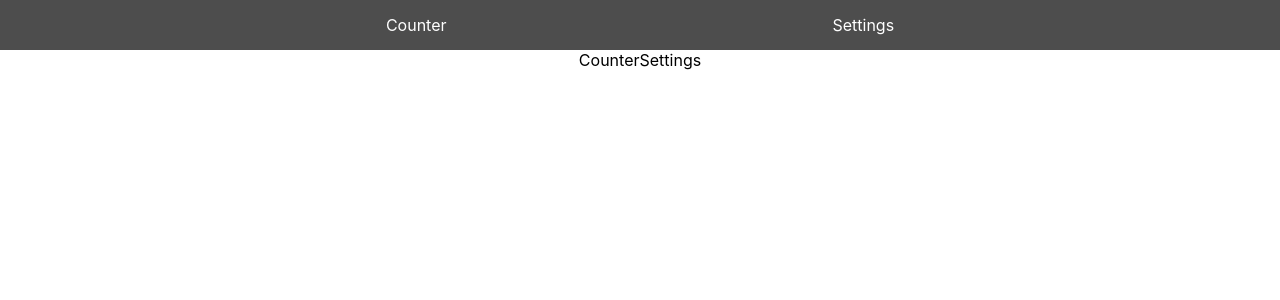
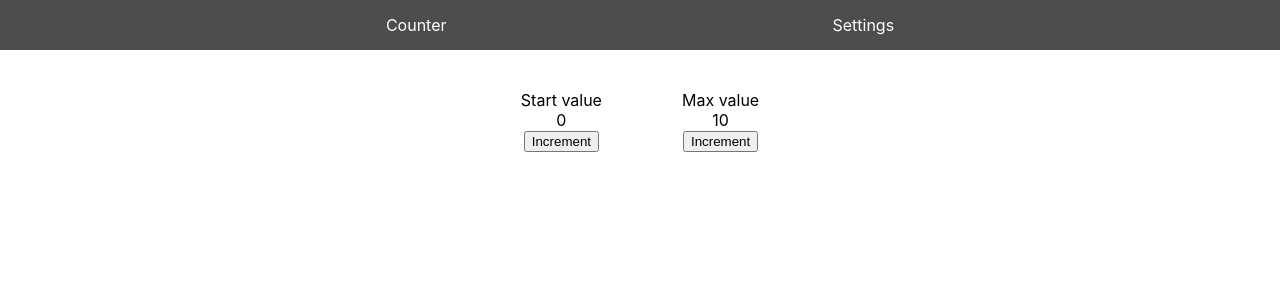
Before and after one commit to Tatiana-256/counter-ts, a React (Create React App) app: page /#/settings in a window 1280 px wide. Shown: the top 300 px of the page. Built offline with nearby package versions, Linux system fonts and the light colour scheme; no server answers.

Commit message:
add routing, add counter-settings component, add BLL (set reducer with thunk-creators) for counter Settings.

```diff
--- a/src/App.tsx
+++ b/src/App.tsx
@@ -6,27 +6,23 @@ import {AppStateType} from "./redux-store(BLL)/store";
 import NavigationMenu from './components(UI)/header/NavMenu';
 import Counter from "./components(UI)/counter/Counter";
 import CounterSettings from "./components(UI)/counterSettings/CounterSettings";
-import {Route} from 'react-router-dom';
+import {Route, Switch, Redirect} from 'react-router-dom';
 
 
-type PropsType = {
-    value: number,
-}
+type PropsType = {}
 
 const App = (props: PropsType) => {
     return (
         <div className="App">
             <NavigationMenu/>
-            <Route exact path="/counter" component={Counter}/>
-            <Route exact path="/settings" component={CounterSettings}/>
+            <Switch>
+                <Route path="/counter" component={Counter}/>
+                <Route path="/settings" component={CounterSettings}/>
+                <Redirect exact path="/" to={"/counter"}/>
+                <Route path="*" render={() => <div>404 Not found</div>}/>
+            </Switch>
         </div>
     );
 }
 
-const mapStateToProps = (state: AppStateType) => {
-    return {
-        value: state.count.value
-    }
-}
-
-export default connect(mapStateToProps)(App);
+export default App;
--- a/src/components(UI)/counter/Counter.tsx
+++ b/src/components(UI)/counter/Counter.tsx
@@ -2,6 +2,7 @@ import React, {useEffect} from 'react';
 import {useSelector, useDispatch} from 'react-redux';
 import {AppStateType} from '../../redux-store(BLL)/store';
 import {incrementCounterValue, setCounterValue} from '../../redux-store(BLL)/counterReducer';
+import styles from "../counterSettings/CounterSettings.module.css";
 
 
 type PropsType = {}
@@ -19,7 +20,7 @@ const Counter = (props: PropsType) => {
     }
 
     return (
-        <div>
+        <div className={styles.setting}>
             <div>Counter</div>
             <div>{value}</div>
             <button onClick={increment}>Increment</button>
--- /dev/null
+++ b/src/components(UI)/counterSettings/CounterSettings.module.css
@@ -0,0 +1,9 @@
+.container{
+    display: flex;
+    justify-content: center;
+}
+
+
+.setting{
+    padding: 40px;
+}
--- a/src/components(UI)/counterSettings/CounterSettings.tsx
+++ b/src/components(UI)/counterSettings/CounterSettings.tsx
@@ -1,15 +1,50 @@
-import React from 'react';
+import React, {useEffect} from 'react';
+import styles from './CounterSettings.module.css'
+import {AppStateType} from "../../redux-store(BLL)/store";
+import {useSelector, useDispatch} from 'react-redux';
+import {
+    incrementCounterMaxValue,
+    setCounterSettings,
+    incrementCounterStartValue
+} from "../../redux-store(BLL)/settingsReducer";
+
+type PropsType = {}
+
+const CounterSettings = (props: PropsType) => {
+    const maxValue = useSelector<AppStateType, number>(state => state.settings.maxValue)
+    const startValue = useSelector<AppStateType, number>(state => state.settings.startValue)
+
+    const dispatch = useDispatch()
+
+    useEffect(() => {
+        dispatch(setCounterSettings())
+    }, [])
+
+    const incrementMaxValue = () => {
+        dispatch(incrementCounterMaxValue(maxValue + 1))
+    }
+    const incrementStartValue = () => {
+        dispatch(incrementCounterStartValue(startValue + 1))
+    }
 
 
-
-type PropsType = {
-
-}
-
-const CounterSettings = (props: PropsType) => {
-    return (
-        <div >
-            CounterSettings
+    return (<div className={styles.container}>
+            <div className={styles.setting}>
+                <div>Start value</div>
+                <div>
+                    <div>{startValue}</div>
+                    <button onClick={incrementStartValue}>Increment</button>
+                </div>
+            </div>
+            <div className={styles.setting}>
+                <div>Max value</div>
+                <div>
+                    <div>{maxValue}</div>
+                    <button onClick={incrementMaxValue}>
+                        Increment
+                    </button>
+                </div>
+            </div>
         </div>
     );
 }
--- a/src/redux-store(BLL)/settingsReducer.tsx
+++ b/src/redux-store(BLL)/settingsReducer.tsx
@@ -1,19 +1,24 @@
-import {InferActionsTypes} from "./store";
+import {baseThunkType, InferActionsTypes} from "./store";
+import {counterServiceAPI} from "../api(DAL)/api";
 
 type initialStateType = typeof initialState
 
 const initialState = {
-    maxValue: 0,
+    maxValue: 10,
     startValue: 0
 }
 
 
 export const settingsReducer = (state = initialState, action: ActionsType): initialStateType => {
     switch (action.type) {
-        // case "INCREMENT_VALUE":
-        //     return {
-        //         value: state.value + 1
-        //     }
+        case "COUNTER-SETTINGS/SET_MAX_VALUE":
+            return {
+                ...state, maxValue: action.maxValue
+            }
+        case  "COUNTER-SETTINGS/SET_START_VALUE":
+            return {
+                ...state, startValue: action.startValue
+            }
         default:
             return state
     }
@@ -24,5 +29,33 @@ export const settingsReducer = (state = initialState, action: ActionsType): init
 export type ActionsType = InferActionsTypes<typeof actions>
 
 export const actions = {
-    // incrementValue: () => ({type: "INCREMENT_VALUE"} as const)
+    setCounterMaxValue: (maxValue: number) => ({
+        type: "COUNTER-SETTINGS/SET_MAX_VALUE", maxValue
+    } as const),
+    setCounterStartValue: (startValue: number) => ({
+        type: "COUNTER-SETTINGS/SET_START_VALUE", startValue
+    } as const)
 }
+
+
+//_________________ thunk-creators____________________
+
+type thunkType = baseThunkType<ActionsType>
+
+export const setCounterSettings = (): thunkType => async (dispatch, getState) => {
+    let result = await counterServiceAPI.getCounterSettings()
+    dispatch(actions.setCounterMaxValue(result.maxValue))
+    dispatch(actions.setCounterStartValue(result.startValue))
+}
+
+export const incrementCounterMaxValue = (value: number): thunkType => async (dispatch) => {
+    let result = await counterServiceAPI.updateCounterMaxValue(value)
+    dispatch(actions.setCounterMaxValue(value))
+
+}
+
+export const incrementCounterStartValue = (value: number): thunkType => async (dispatch) => {
+    let result = await counterServiceAPI.updateCounterStartValue(value)
+    dispatch(actions.setCounterStartValue(value))
+
+}
```
